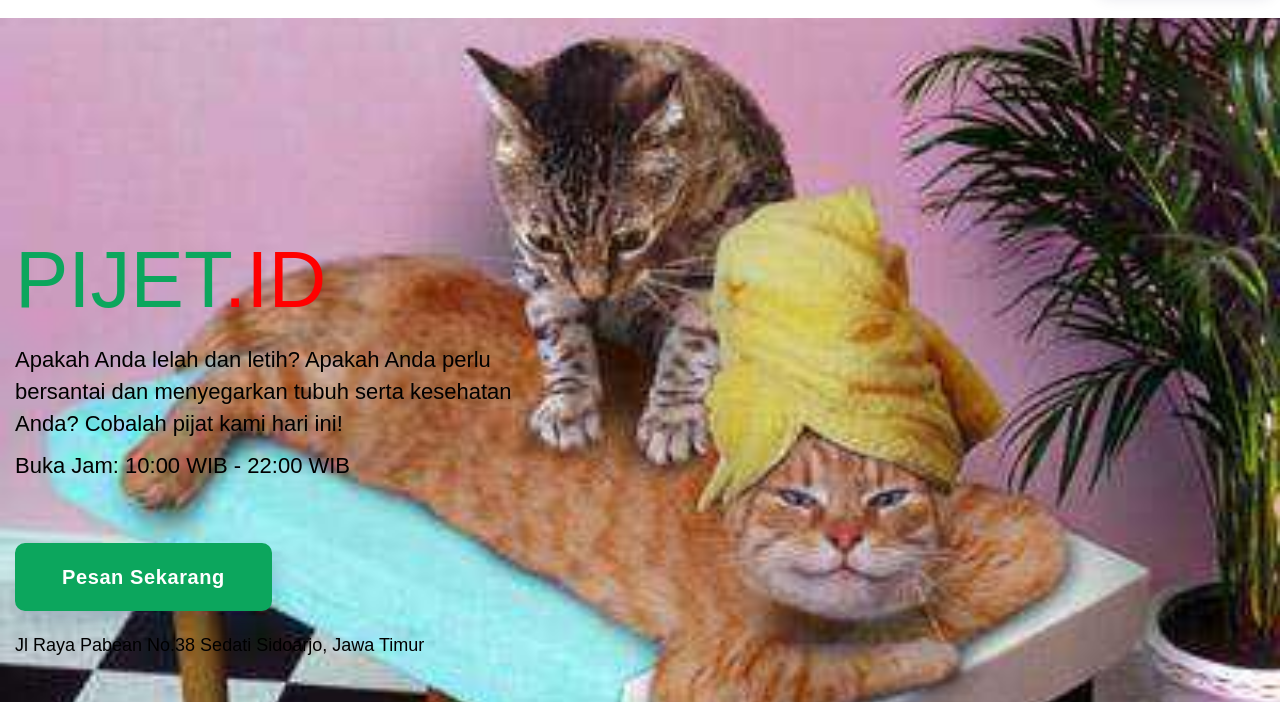
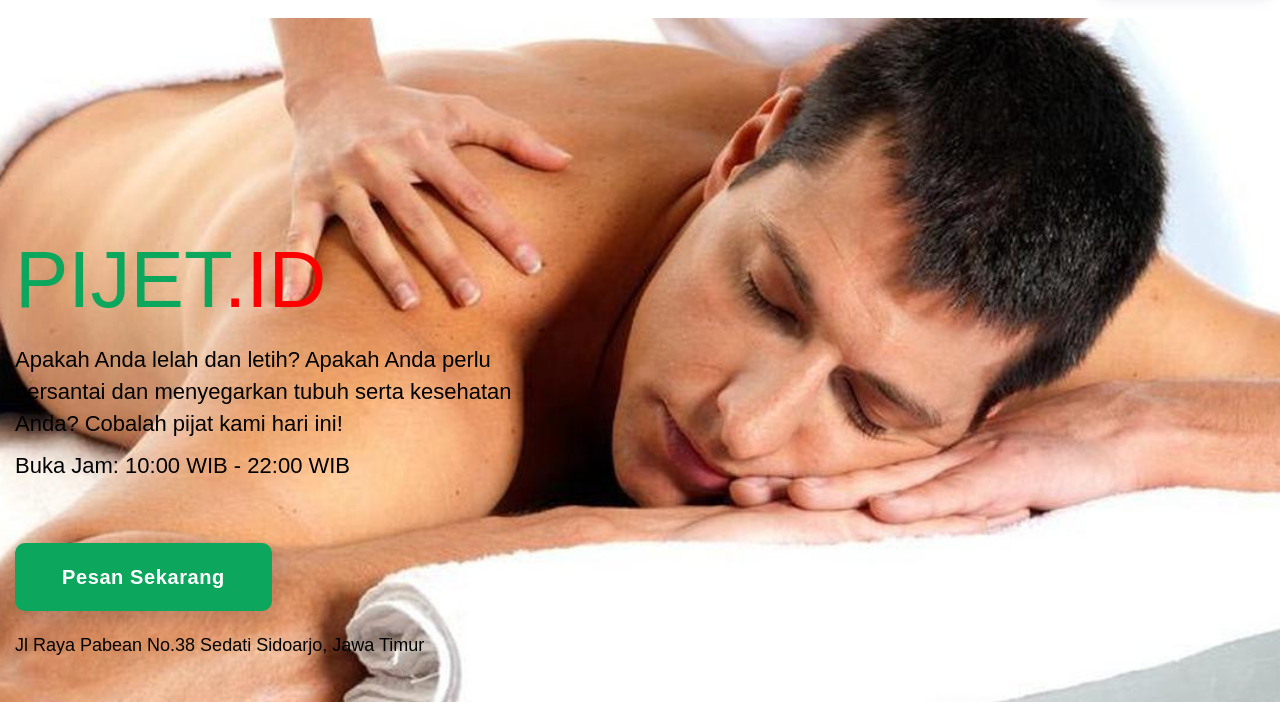
Before and after one commit to GBRNTada/spaweb, a plain HTML site: page index.html in a window 1280 px wide. Shown: the part 98-800 px from the top of the page. Drawn offline with Linux system fonts and the light colour scheme.

Commit message:
Update index.html

```diff
--- a/index.html
+++ b/index.html
@@ -107,7 +107,7 @@
       </header>
       <!--Main bunner-->
       <div class="section section-main-bunner context-dark" id="home">
-        <div class="main-bunner-img bg-overlay-1" style="background-image: url(&quot;images/cobakbg.jpg&quot;); background-size: cover;"></div>
+        <div class="main-bunner-img bg-overlay-1" style="background-image: url(&quot;images/cobafoto.jpg&quot;); background-size: cover;"></div>
         <div class="main-bunner-inner">
           <div class="container wide">
             <div class="row justify-content-left">
```
